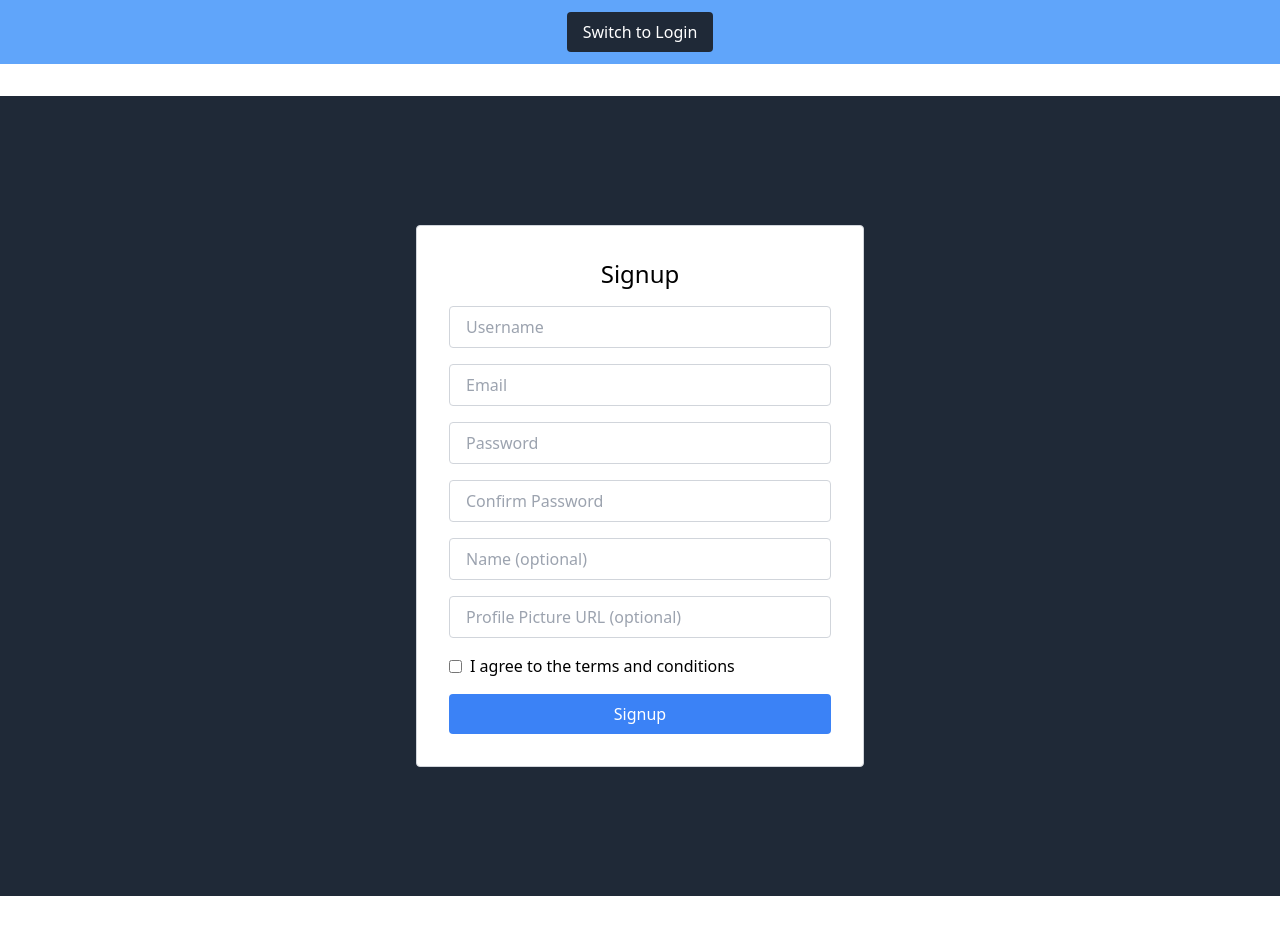
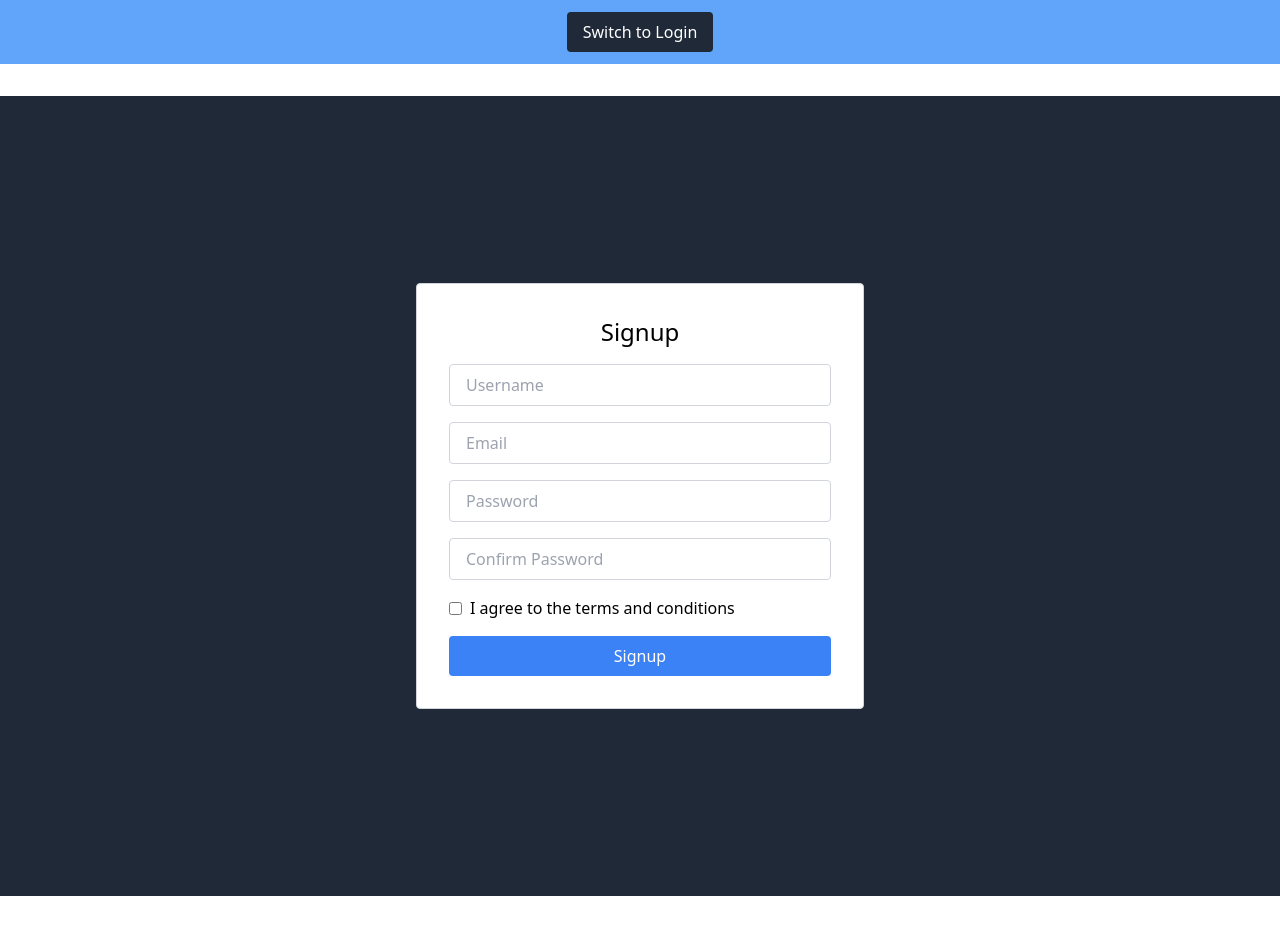
Before and after one commit to kareena0211/KBC-Group-3-Project, a React (Vite) app: page / in a window 1280 px wide. Built offline with nearby package versions, Linux system fonts and the light colour scheme.

Commit message:
remove name and image picture url in signup page

```diff
--- a/src/components/Signup.jsx
+++ b/src/components/Signup.jsx
@@ -7,8 +7,6 @@ const Signup = () => {
         email: '',
         password: '',
         confirmPassword: '',
-		name: '',
-		profilePicture: '',
         terms: false
     });
     const [errors, setErrors] = useState({});
@@ -60,8 +58,6 @@ const Signup = () => {
                     email: '',
                     password: '',
                     confirmPassword: '',
-					name: '',
-					profilePicture: '',
                     terms: false
                 });
             } catch (error) {
@@ -120,26 +116,6 @@ const Signup = () => {
                         />
                         {errors.confirmPassword && <div className="text-red-500 text-sm mt-1">{errors.confirmPassword}</div>}
                     </div>
-					<div className="mb-4">
-						<input
-							type="text"
-							name="name"
-							value={formData.name}
-							onChange={handleInputChange}
-							placeholder="Name (optional)"
-							className="w-full px-4 py-2 border border-gray-300 rounded"
-						/>
-					</div>
-					<div className="mb-4">
-						<input
-							type="text"
-							name="profilePicture"
-							value={formData.profilePicture}
-							onChange={handleInputChange}
-							placeholder="Profile Picture URL (optional)"
-							className="w-full px-4 py-2 border border-gray-300 rounded"
-						/>
-					</div>
                     <div className="mb-4 flex items-center">
                         <input
                             type="checkbox"
```
Lines whose indentation alone changed are shown as unchanged.
